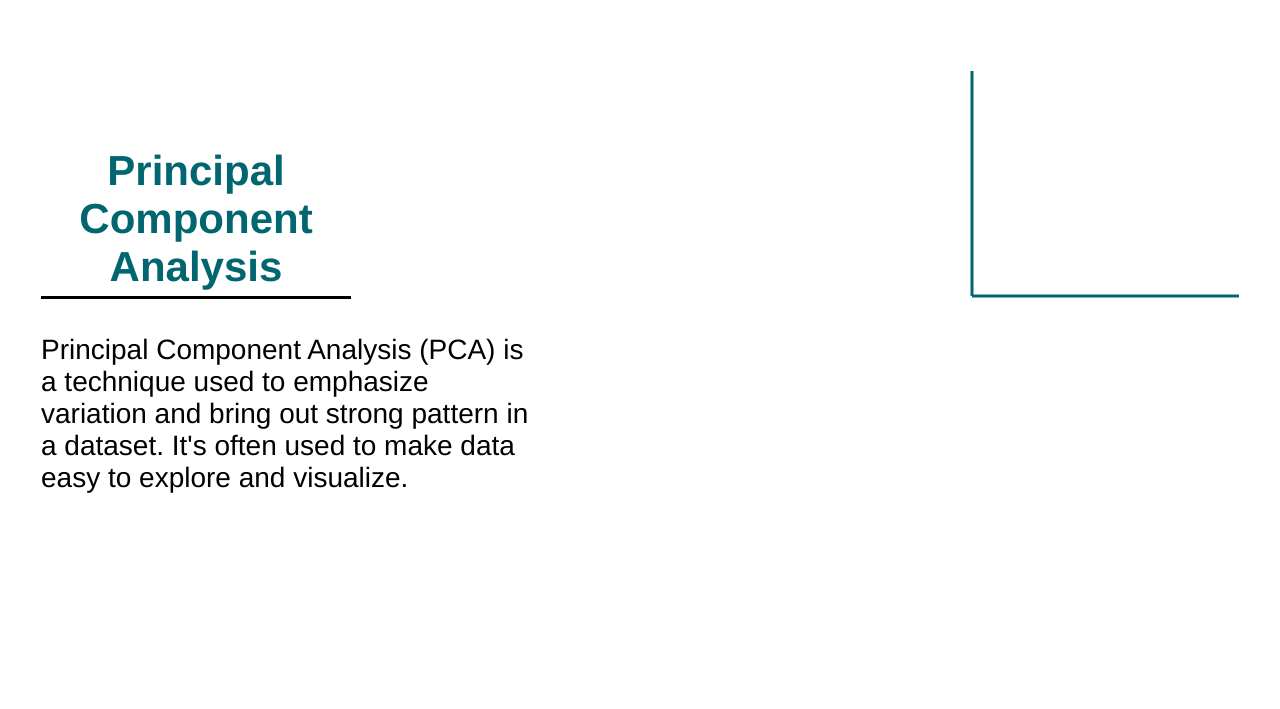
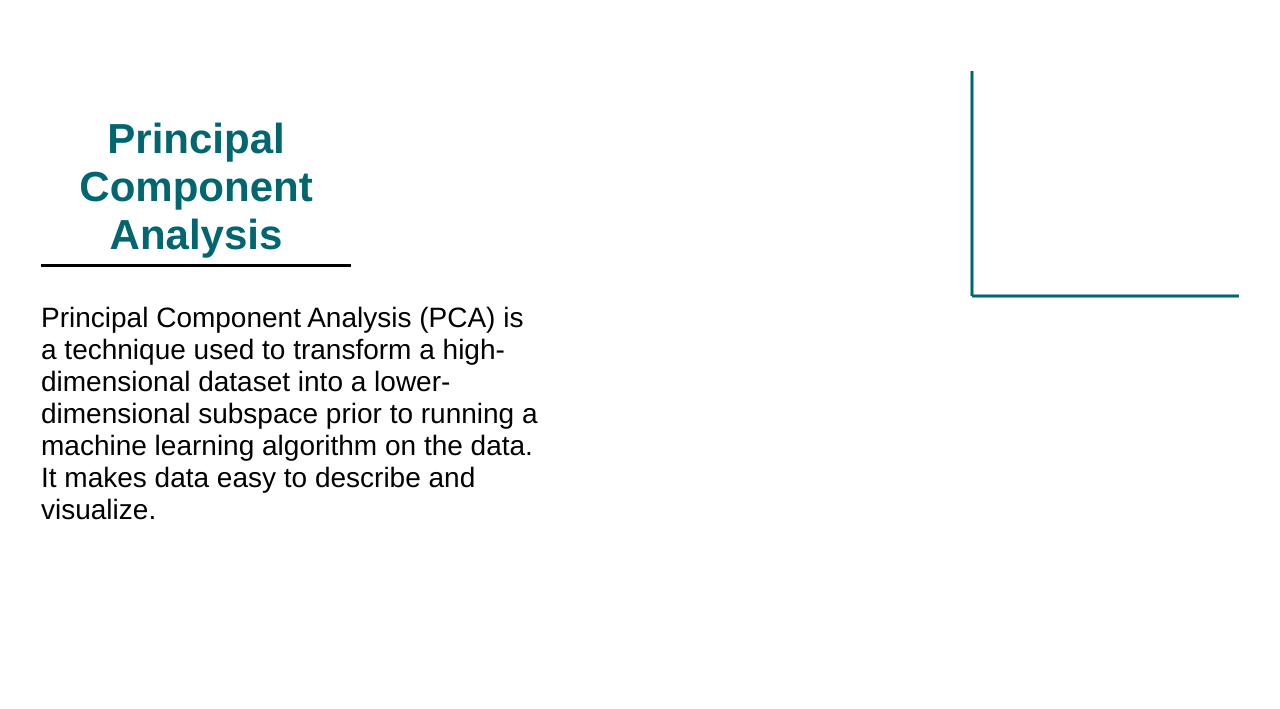
Before and after one commit to clarehsu390/Clustering-Visualization, a Django app: page / in a window 1280 px wide. Shown: the part 3450-4159 px from the top of the page. Run offline with Django 3.2, Linux system fonts and the light colour scheme; data comes from the database, SQL or seed files in the repository; some libraries are stand-ins or nearby versions.

Commit message:
change color for dots on pca

```diff
--- a/clustering/src/iris/static/pca3d.js
+++ b/clustering/src/iris/static/pca3d.js
@@ -227,7 +227,7 @@ var t = d3.timer(function() {
 
     circle.enter().append("circle")
     // #9FEDD7
-        .attr("fill", 'steelblue')
+        .attr("fill", '#FCE181')
         .attr("cx", function(d, i) {
             return X(d[0]);
         })
--- a/clustering/src/iris/templates/iris/index.html
+++ b/clustering/src/iris/templates/iris/index.html
@@ -92,7 +92,7 @@
 
         <div id="text">
             <h2>Principal Component Analysis</h2>
-            Principal Component Analysis (PCA) is a technique used to emphasize variation and bring out strong pattern in a dataset. It's often used to make data easy to explore and visualize.
+            Principal Component Analysis (PCA) is a technique used to  transform a high-dimensional dataset into a lower-dimensional subspace prior to running a machine learning algorithm on the data. It makes data easy to describe and visualize.
         </div>
         <div id="pca">
                 <script src="../../static/pca3d.js"></script>
```
